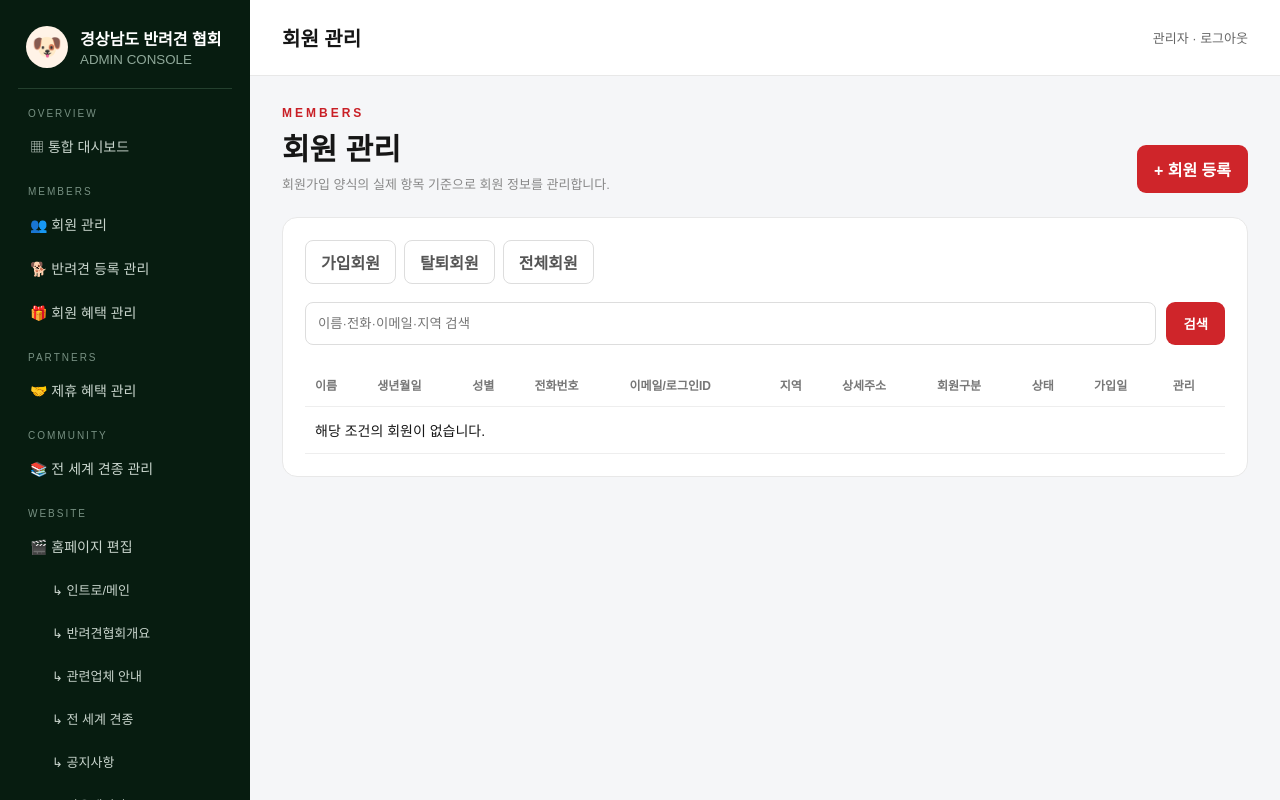
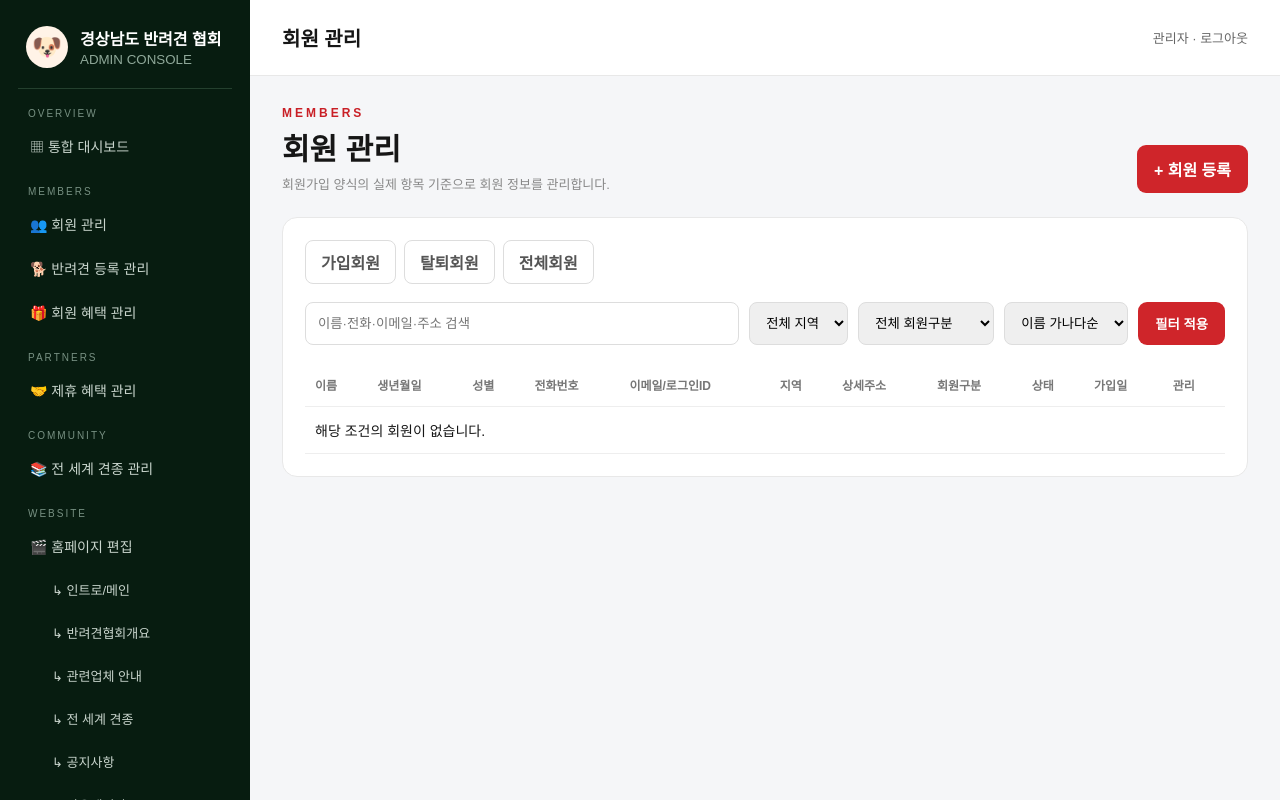
Before and after one commit to kprism/withdog, a Django app: template backend/partners/templates/dashboard/member_list.html in a window 1280 px wide. Run offline with Django 5.2, Linux system fonts and the light colour scheme; the template is opened without the code that fills it, so the values that code supplies are empty.

Commit message:
feat: add member list filter controls and delete button

```diff
--- a/backend/partners/templates/dashboard/member_list.html
+++ b/backend/partners/templates/dashboard/member_list.html
@@ -76,12 +76,11 @@
                name="status"
                value="{{ status }}">
 
-        <input name="q"
-               value="{{ q }}"
-               placeholder="이름·전화·이메일·지역 검색"
-               style="flex:1;padding:12px;border:1px solid #ddd;border-radius:8px">
-
-        <button class="btn dark">검색</button>
+        <input name="q" value="{{ q }}" placeholder="이름·전화·이메일·주소 검색" style="flex:1;padding:12px;border:1px solid #ddd;border-radius:8px">
+        <select name="region" style="padding:12px;border:1px solid #ddd;border-radius:8px"><option value="">전체 지역</option>{% for x in regions %}<option value="{{ x }}" {% if region == x %}selected{% endif %}>{{ x }}</option>{% endfor %}</select>
+        <select name="grade" style="padding:12px;border:1px solid #ddd;border-radius:8px"><option value="">전체 회원구분</option><option value="general" {% if grade == 'general' %}selected{% endif %}>일반회원</option><option value="pending" {% if grade == 'pending' %}selected{% endif %}>정회원 승인대기</option><option value="regular" {% if grade == 'regular' %}selected{% endif %}>정회원</option><option value="withdrawn" {% if grade == 'withdrawn' %}selected{% endif %}>탈퇴</option></select>
+        <select name="sort" style="padding:12px;border:1px solid #ddd;border-radius:8px"><option value="name_asc" {% if sort == 'name_asc' %}selected{% endif %}>이름 가나다순</option><option value="name_desc" {% if sort == 'name_desc' %}selected{% endif %}>이름 역순</option><option value="region_asc" {% if sort == 'region_asc' %}selected{% endif %}>지역 가나다순</option><option value="region_desc" {% if sort == 'region_desc' %}selected{% endif %}>지역 역순</option><option value="joined_desc" {% if sort == 'joined_desc' %}selected{% endif %}>최근 가입순</option><option value="joined_asc" {% if sort == 'joined_asc' %}selected{% endif %}>오래된 가입순</option></select>
+        <button class="btn dark">필터 적용</button>
     </form>
 
     <div style="overflow:auto">
@@ -143,6 +142,8 @@
                                 탈퇴처리
                             </button>
                         </form>
+                        {% else %}
+                        <form method="post" action="{% url 'operator_dashboard:member_delete' r.id %}" style="display:inline" onsubmit="return confirm('이 탈퇴회원 계정을 완전히 삭제하시겠습니까? 결제 등 관련 데이터도 함께 삭제될 수 있습니다.')">{% csrf_token %}<button class="badge" style="border:0;cursor:pointer;background:#c91f26;color:#fff">삭제</button></form>
                         {% endif %}
                     </td>
                 </tr>
```
